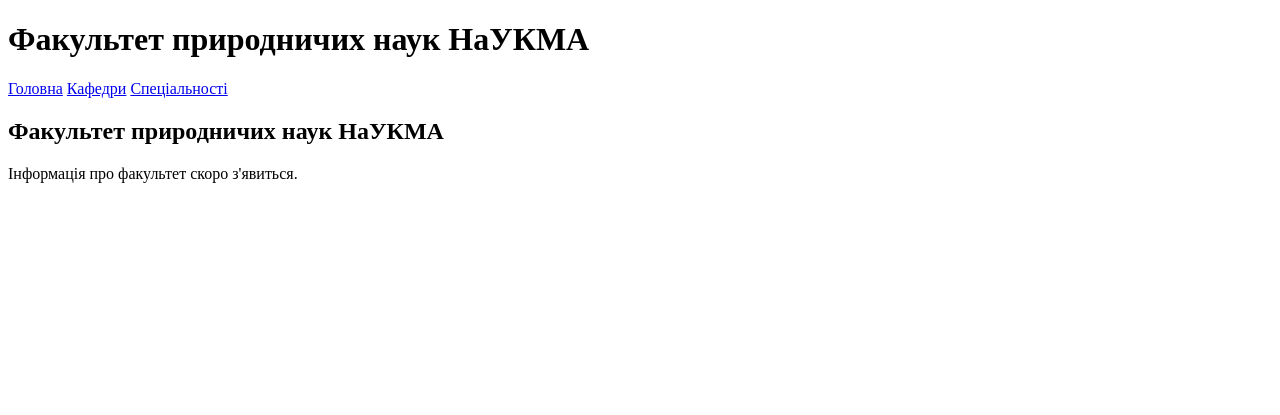
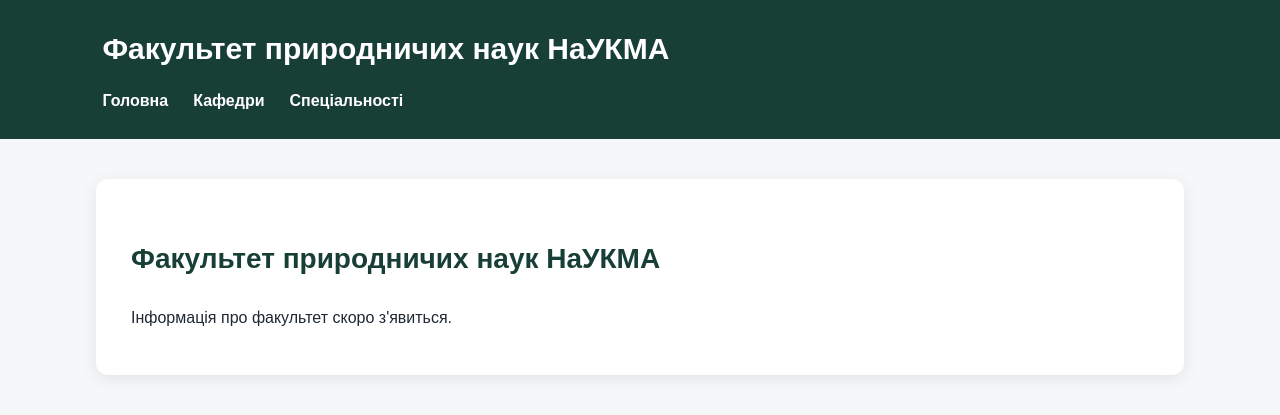
Before and after one commit to kristinakostyk/faculty-website, a Django app: page / in a window 1280 px wide. Shown: the top 415 px of the page. Run offline with Django 5.2, Linux system fonts and the light colour scheme; data that the repository does not hold is empty.

Commit message:
Add website styling

```diff
--- /dev/null
+++ b/faculty/static/faculty/style.css
@@ -0,0 +1,73 @@
+* {
+    box-sizing: border-box;
+}
+
+body {
+    margin: 0;
+    font-family: Arial, sans-serif;
+    background: #f5f7f8;
+    color: #1f2933;
+    line-height: 1.6;
+}
+
+header {
+    background: #173f35;
+    color: white;
+    padding: 25px 8%;
+}
+
+header h1 {
+    margin: 0 0 15px;
+    font-size: 30px;
+}
+
+nav {
+    display: flex;
+    gap: 25px;
+}
+
+nav a {
+    color: white;
+    text-decoration: none;
+    font-weight: bold;
+}
+
+nav a:hover {
+    text-decoration: underline;
+}
+
+main {
+    width: 85%;
+    max-width: 1100px;
+    margin: 40px auto;
+    background: white;
+    padding: 35px;
+    border-radius: 12px;
+    box-shadow: 0 4px 18px rgba(0, 0, 0, 0.08);
+}
+
+h2 {
+    color: #173f35;
+    font-size: 28px;
+}
+
+h3 {
+    color: #285f52;
+}
+
+a {
+    color: #28705f;
+}
+
+main > div {
+    padding: 20px 0;
+    border-bottom: 1px solid #dddddd;
+}
+
+ul {
+    padding-left: 25px;
+}
+
+p {
+    margin: 10px 0;
+}
--- a/faculty/templates/faculty/base.html
+++ b/faculty/templates/faculty/base.html
@@ -1,9 +1,11 @@
+{% load static %}
 <!DOCTYPE html>
 <html lang="uk">
 <head>
     <meta charset="UTF-8">
     <meta name="viewport" content="width=device-width, initial-scale=1.0">
     <title>{% block title %}Факультет природничих наук{% endblock %}</title>
+    <link rel="stylesheet" href="{% static 'faculty/style.css' %}">
 </head>
 
 <body>
```
